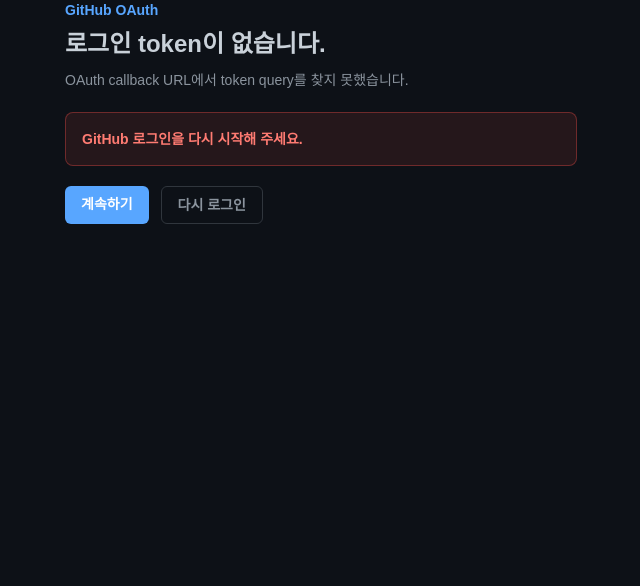
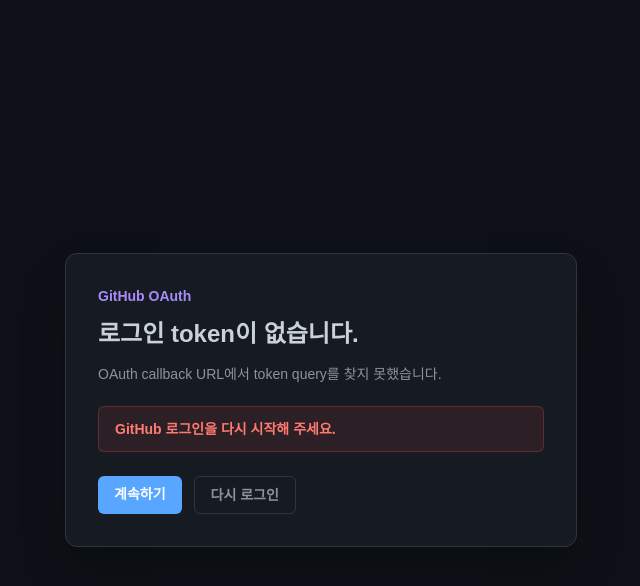
Before and after one commit to AquilaXk/aquila-buddy, a Next.js app in the folder front/: page /oauth/callback in a window 1280 px wide. Shown: the top 586 px of the page, without its empty margins (319-959 px from the left). Built offline with nearby package versions, Linux system fonts and the light colour scheme.

Commit message:
style(front): OAuth entry screens align

```diff
--- a/front/src/app/login/page.tsx
+++ b/front/src/app/login/page.tsx
@@ -12,19 +12,20 @@ export default async function LoginPage({ searchParams }: LoginPageProps) {
   const nextPath = normalizeInternalRedirect(resolvedSearchParams?.next ?? null);
 
   return (
-    <section className="mx-auto max-w-md space-y-5">
-      <div>
-        <h1 className="text-2xl font-bold">GitHub 로그인</h1>
-        <p className="mt-2 text-sm leading-6 text-neutral-700">
+    <main className="flex min-h-screen items-center justify-center bg-github-bg px-4 py-10 text-github-text">
+      <section className="w-full max-w-md rounded-xl border border-github-border bg-github-surface p-8 shadow-2xl shadow-black/30">
+        <p className="text-sm font-semibold text-github-purple-light">OMOS</p>
+        <h1 className="mt-3 text-2xl font-bold text-github-text">GitHub 로그인</h1>
+        <p className="mt-3 text-sm leading-6 text-github-muted">
           GitHub OAuth 연동 후 프로필 분석과 이슈 추천을 사용할 수 있습니다.
         </p>
-      </div>
         <a
           href={getOAuthUrl(nextPath)}
-        className="focus-ring block rounded-md bg-ink px-4 py-3 text-center text-sm font-semibold text-white"
+          className="focus-ring mt-6 block rounded-md bg-github-accent px-4 py-3 text-center text-sm font-semibold text-white transition-colors hover:bg-github-accent/85"
         >
           GitHub로 계속하기
         </a>
       </section>
+    </main>
   );
 }
--- a/front/src/app/oauth/callback/page.tsx
+++ b/front/src/app/oauth/callback/page.tsx
@@ -52,43 +52,47 @@ function OAuthCallbackContent() {
   const content = getCallbackContent(status, callbackParams.error);
 
   return (
-    <section className="mx-auto max-w-lg space-y-5">
+    <main className="flex min-h-screen items-center justify-center bg-github-bg px-4 py-10 text-github-text">
+      <section className="w-full max-w-lg rounded-xl border border-github-border bg-github-surface p-8 shadow-2xl shadow-black/30">
         <div>
-        <p className="text-sm font-semibold text-moss">GitHub OAuth</p>
-        <h1 className="mt-2 text-2xl font-bold">{content.title}</h1>
-        <p className="mt-2 text-sm leading-6 text-neutral-700">{content.description}</p>
+          <p className="text-sm font-semibold text-github-purple-light">GitHub OAuth</p>
+          <h1 className="mt-3 text-2xl font-bold text-github-text">{content.title}</h1>
+          <p className="mt-3 text-sm leading-6 text-github-muted">{content.description}</p>
         </div>
 
-      <div className={`surface p-4 ${content.panelClassName}`}>
+        <div className={`mt-5 rounded-md border px-4 py-3 ${content.panelClassName}`}>
           <p className={`text-sm font-semibold ${content.messageClassName}`}>{content.message}</p>
         </div>
 
-      <div className="flex flex-wrap gap-3">
+        <div className="mt-6 flex flex-wrap gap-3">
           <Link
             href={callbackParams.redirectTo}
-          className="focus-ring inline-block rounded-md bg-moss px-4 py-2 text-sm font-semibold text-white"
+            className="focus-ring inline-block rounded-md bg-github-accent px-4 py-2 text-sm font-semibold text-white transition-colors hover:bg-github-accent/85"
           >
             계속하기
           </Link>
           {status !== "stored" ? (
             <Link
               href="/login"
-            className="focus-ring inline-block rounded-md border border-line px-4 py-2 text-sm font-semibold text-neutral-700"
+              className="focus-ring inline-block rounded-md border border-github-border px-4 py-2 text-sm font-semibold text-github-muted transition-colors hover:border-github-accent hover:text-github-accent"
             >
               다시 로그인
             </Link>
           ) : null}
         </div>
       </section>
+    </main>
   );
 }
 
 function OAuthCallbackFallback() {
   return (
-    <section className="mx-auto max-w-lg space-y-4">
-      <h1 className="text-2xl font-bold">OAuth Callback</h1>
-      <p className="text-sm leading-6 text-neutral-700">로그인 결과를 확인하는 중입니다.</p>
+    <main className="flex min-h-screen items-center justify-center bg-github-bg px-4 py-10 text-github-text">
+      <section className="w-full max-w-lg rounded-xl border border-github-border bg-github-surface p-8">
+        <h1 className="text-2xl font-bold text-github-text">OAuth Callback</h1>
+        <p className="mt-3 text-sm leading-6 text-github-muted">로그인 결과를 확인하는 중입니다.</p>
       </section>
+    </main>
   );
 }
 
@@ -98,7 +102,7 @@ function getCallbackContent(status: CallbackStatus, error: string | null) {
       title: "로그인이 완료되었습니다.",
       description: "GitHub OAuth token을 브라우저 세션에 저장했습니다.",
       message: "잠시 후 작업 공간으로 이동합니다.",
-      panelClassName: "border-green-200 bg-green-50",
+      panelClassName: "border-green-500/30 bg-green-500/10",
       messageClassName: "text-green-800"
     };
   }
@@ -108,7 +112,7 @@ function getCallbackContent(status: CallbackStatus, error: string | null) {
       title: "로그인을 완료하지 못했습니다.",
       description: "OAuth callback에서 오류 응답을 받았습니다.",
       message: error ?? "GitHub OAuth 오류가 발생했습니다.",
-      panelClassName: "border-red-200 bg-red-50",
+      panelClassName: "border-red-500/30 bg-red-500/10",
       messageClassName: "text-red-700"
     };
   }
@@ -118,7 +122,7 @@ function getCallbackContent(status: CallbackStatus, error: string | null) {
       title: "로그인 token이 없습니다.",
       description: "OAuth callback URL에서 token query를 찾지 못했습니다.",
       message: "GitHub 로그인을 다시 시작해 주세요.",
-      panelClassName: "border-red-200 bg-red-50",
+      panelClassName: "border-red-500/30 bg-red-500/10",
       messageClassName: "text-red-700"
     };
   }
@@ -127,7 +131,7 @@ function getCallbackContent(status: CallbackStatus, error: string | null) {
     title: "로그인 결과를 확인하는 중입니다.",
     description: "OAuth callback query를 읽고 있습니다.",
     message: "잠시만 기다려 주세요.",
-    panelClassName: "border-line bg-neutral-50",
-    messageClassName: "text-neutral-700"
+    panelClassName: "border-github-border bg-github-bg",
+    messageClassName: "text-github-muted"
   };
 }
--- a/front/src/app/page.tsx
+++ b/front/src/app/page.tsx
@@ -1,62 +1,15 @@
-import Link from "next/link";
+"use client";
 
-const steps = [
-  {
-    title: "프로필 분석",
-    text: "GitHub 활동과 언어 사용을 수집해 추천 기준을 준비합니다."
-  },
-  {
-    title: "이슈 추천",
-    text: "Good First Issue 후보를 사용자 프로필과 비교해 우선순위를 만듭니다."
-  },
-  {
-    title: "PR 초안",
-    text: "diff와 컨벤션을 바탕으로 제목과 본문 초안을 생성합니다."
-  }
-];
+import { useEffect } from "react";
+import { useRouter } from "next/navigation";
+import { isLoggedIn } from "@/lib/auth";
 
 export default function HomePage() {
-  return (
-    <div className="grid gap-6 lg:grid-cols-[1.2fr_0.8fr]">
-      <section className="space-y-5">
-        <div>
-          <p className="text-sm font-semibold text-moss">Aquila Buddy</p>
-          <h1 className="mt-2 text-3xl font-bold tracking-normal text-ink">
-            오픈소스 기여 흐름을 한 화면에서 관리합니다.
-          </h1>
-          <p className="mt-3 max-w-2xl text-base leading-7 text-neutral-700">
-            GitHub 프로필 분석, 맞춤 이슈 추천, 코드 수정 가이드, PR 초안 생성을 순서대로
-            처리하는 작업 공간입니다.
-          </p>
-        </div>
-        <div className="flex flex-wrap gap-3">
-          <Link
-            href="/dashboard"
-            className="focus-ring rounded-md bg-moss px-4 py-2 text-sm font-semibold text-white"
-          >
-            대시보드 열기
-          </Link>
-          <Link
-            href="/issues"
-            className="focus-ring rounded-md border border-line px-4 py-2 text-sm font-semibold"
-          >
-            이슈 후보 보기
-          </Link>
-        </div>
-      </section>
-      <section className="surface divide-y divide-line">
-        {steps.map((step, index) => (
-          <div key={step.title} className="grid grid-cols-[40px_1fr] gap-4 p-4">
-            <div className="flex h-8 w-8 items-center justify-center rounded-md bg-neutral-100 text-sm font-bold text-moss">
-              {index + 1}
-            </div>
-            <div>
-              <h2 className="text-base font-semibold">{step.title}</h2>
-              <p className="mt-1 text-sm leading-6 text-neutral-700">{step.text}</p>
-            </div>
-          </div>
-        ))}
-      </section>
-    </div>
-  );
+  const router = useRouter();
+
+  useEffect(() => {
+    router.replace(isLoggedIn() ? "/dashboard" : "/login");
+  }, [router]);
+
+  return null;
 }
```
Lines whose indentation alone changed are shown as unchanged.
